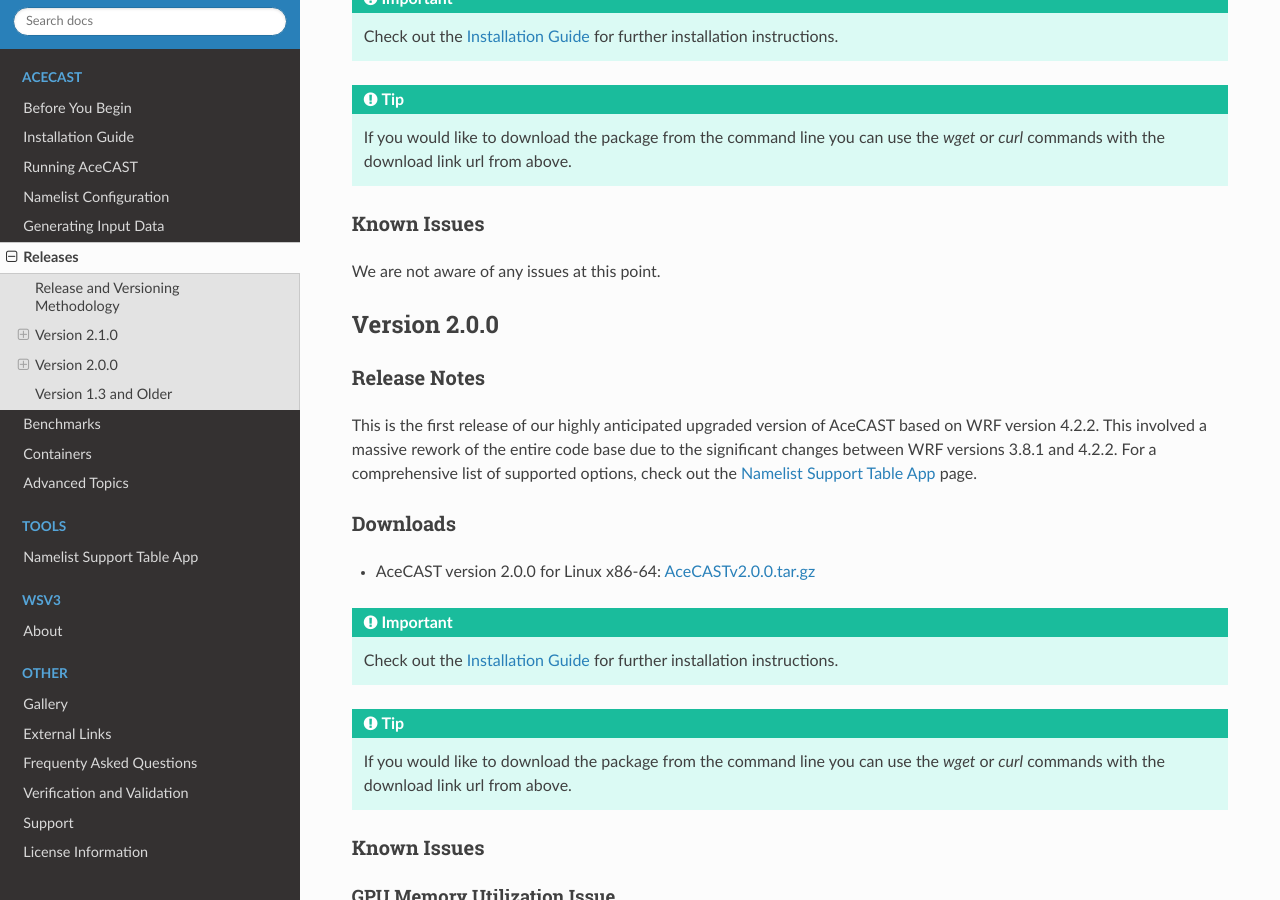
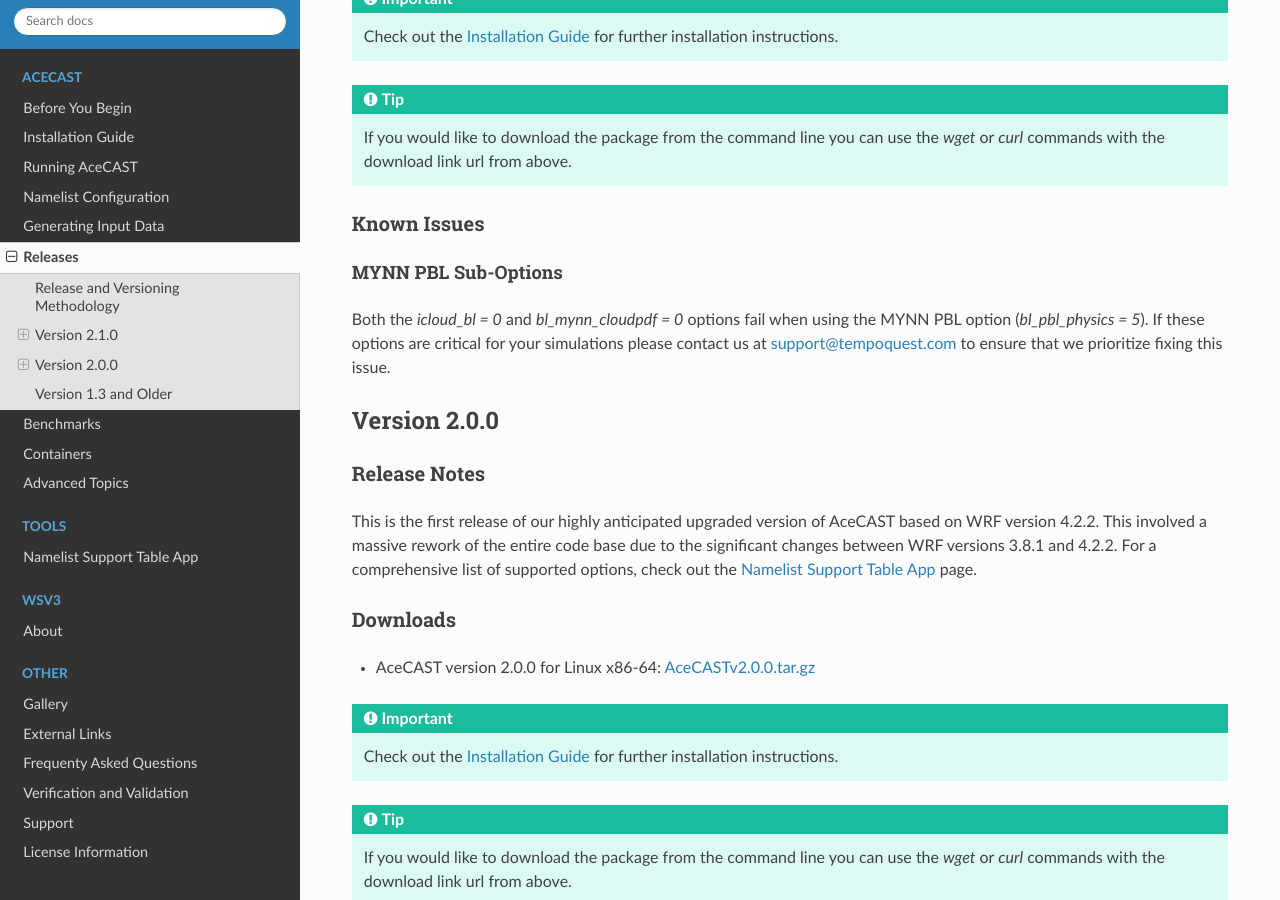
Before and after one commit to TempoQuestInc/AceCAST-Docs, a Sphinx documentation site: the page built from source/Releases.rst, in a window 1280 px wide and 900 px high, scrolled down 1593 px. Built offline with Sphinx 7.4.7 and the Read the Docs theme 2.0.0, drawn with Linux system fonts in a browser that asks for light colours.

Commit message:
Added MYNN PBL Sub-Options section to known issues for v2.1.0

```diff
--- a/source/Releases.rst
+++ b/source/Releases.rst
@@ -101,7 +101,12 @@
 Known Issues
 ------------
 
-We are not aware of any issues at this point.
+MYNN PBL Sub-Options
+********************
+
+Both the *icloud_bl = 0* and *bl_mynn_cloudpdf = 0* options fail when using the MYNN PBL option
+(*bl_pbl_physics = 5*). If these options are critical for your simulations please contact us at
+support@tempoquest.com to ensure that we prioritize fixing this issue.
 
 Version 2.0.0
 =============
```
